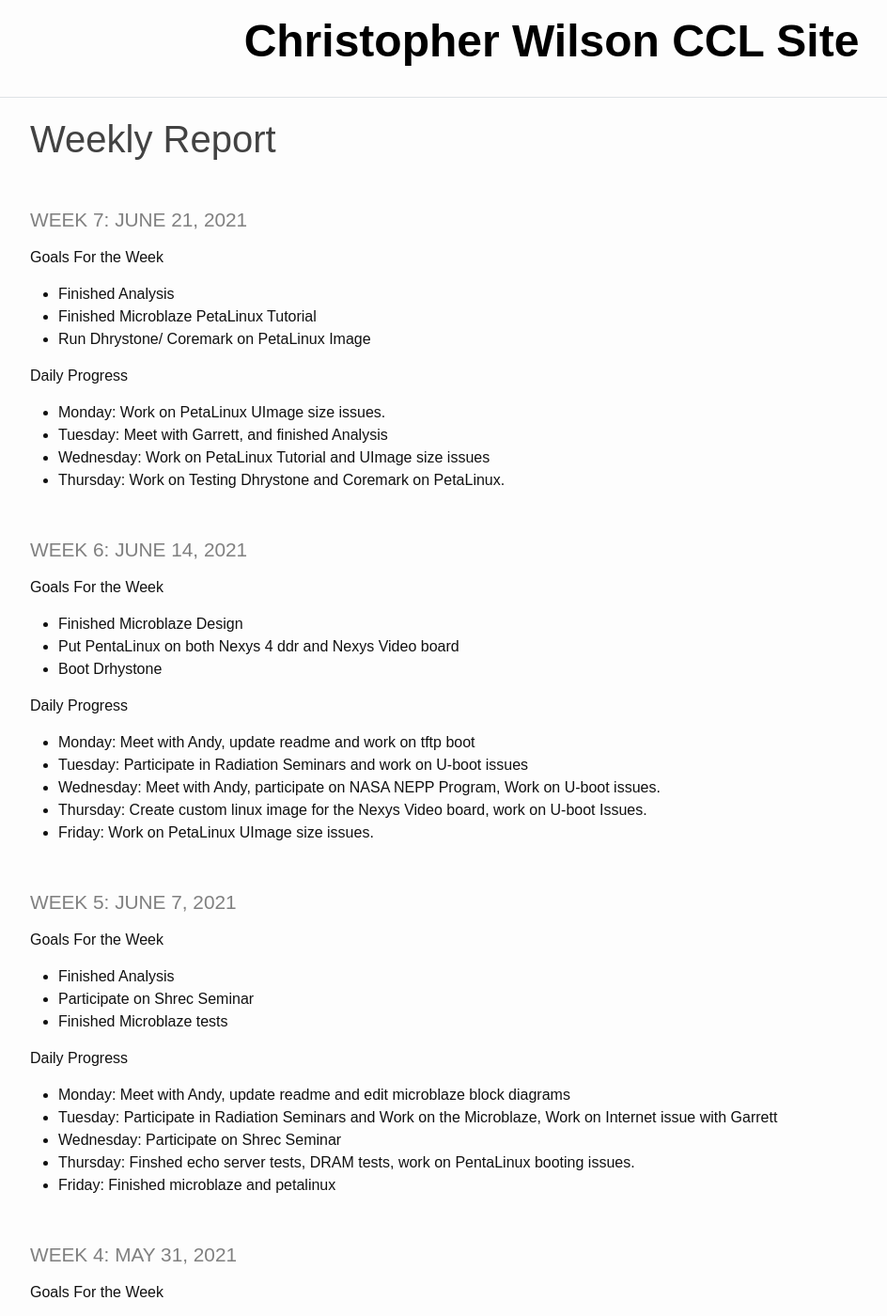
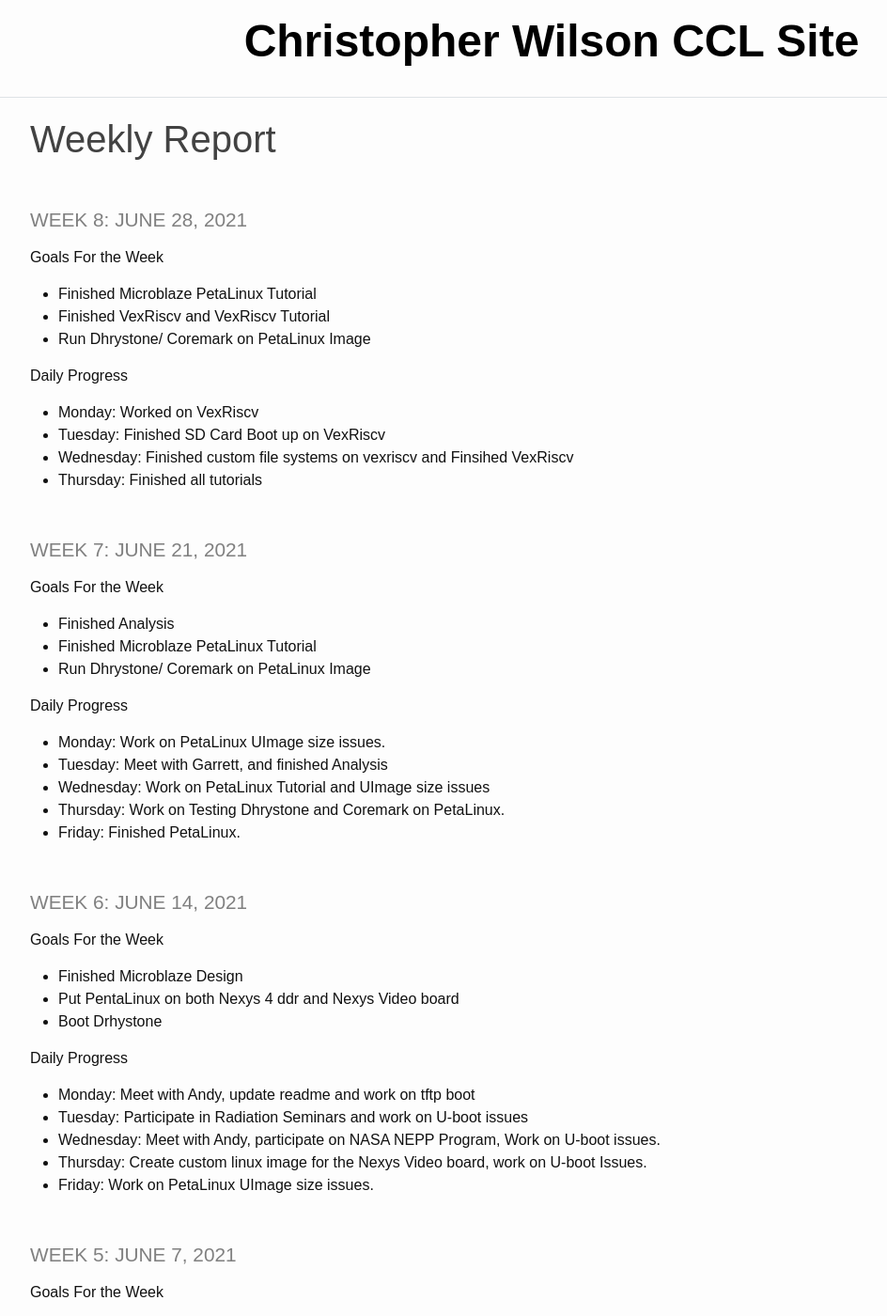
Before and after one commit to chriswils95/chriswils.github.io, a Jekyll site: the page built from _pages/log.md, in a window 1280 px wide and 1400 px high. Shown: the whole window at 94% size, without its empty margins (53-997 px from the left). Built offline with Jekyll 4.4.1, drawn with Linux system fonts in a browser that asks for light colours.

Commit message:
updates to log files

```diff
--- a/_pages/log.md
+++ b/_pages/log.md
@@ -2,6 +2,21 @@
 layout: default
 title: Weekly Report
 ---
+
+### Week 8: June 28, 2021
+
+Goals For the Week
+
+- Finished Microblaze PetaLinux Tutorial
+- Finished VexRiscv and VexRiscv Tutorial
+- Run Dhrystone/ Coremark on PetaLinux Image
+
+Daily Progress
+
+- **Monday**: Worked on VexRiscv
+- **Tuesday**: Finished SD Card Boot up on VexRiscv
+- **Wednesday**: Finished custom file systems on vexriscv and Finsihed VexRiscv
+- **Thursday**: Finished all tutorials
 
 ### Week 7: June 21, 2021
 
@@ -17,6 +32,7 @@ Daily Progress
 - **Tuesday**: Meet with Garrett, and finished Analysis
 - **Wednesday**: Work on PetaLinux Tutorial and UImage size issues
 - **Thursday**: Work on Testing Dhrystone and Coremark on PetaLinux.
+- **Friday**: Finished PetaLinux.
 
 ### Week 6: June 14, 2021
 
```
